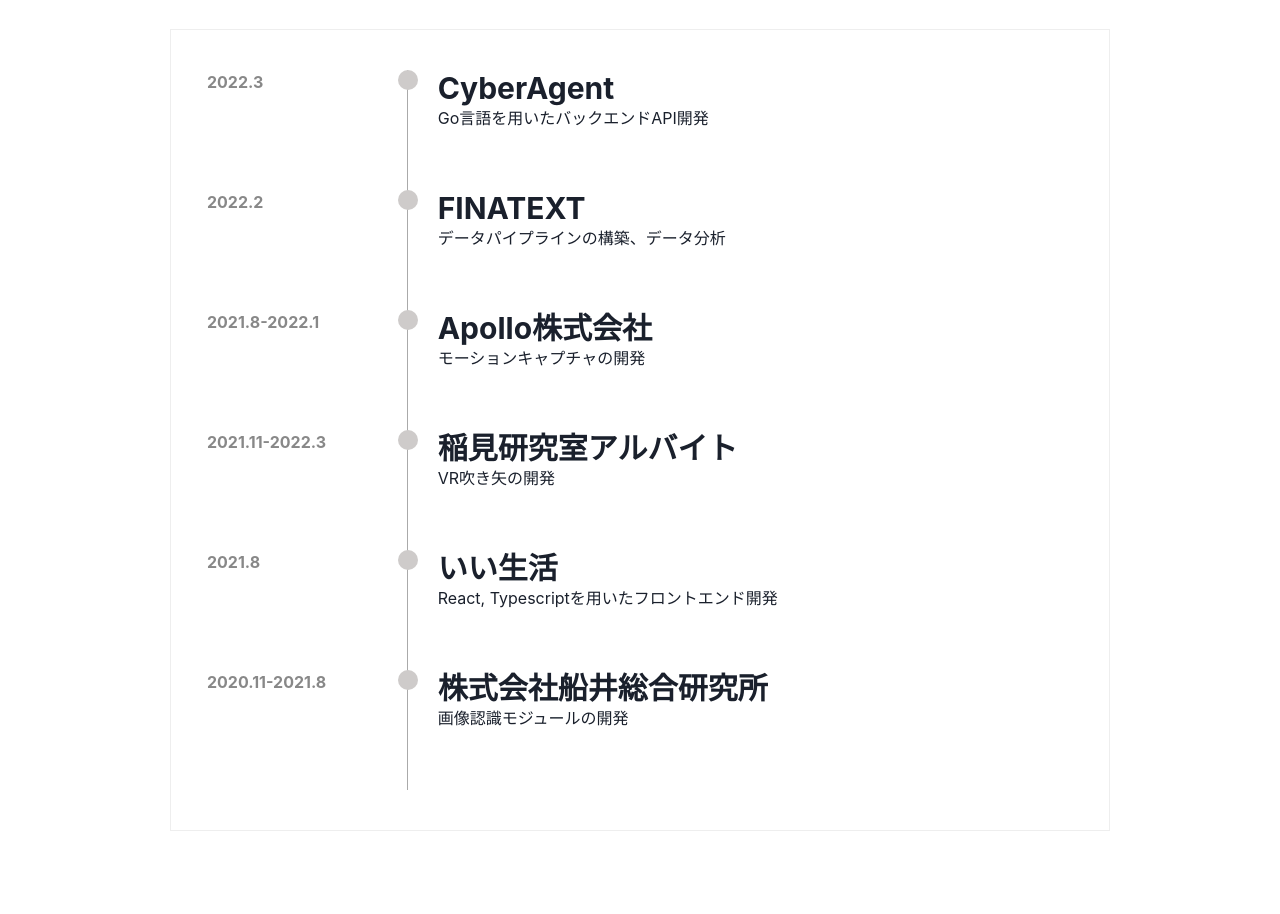
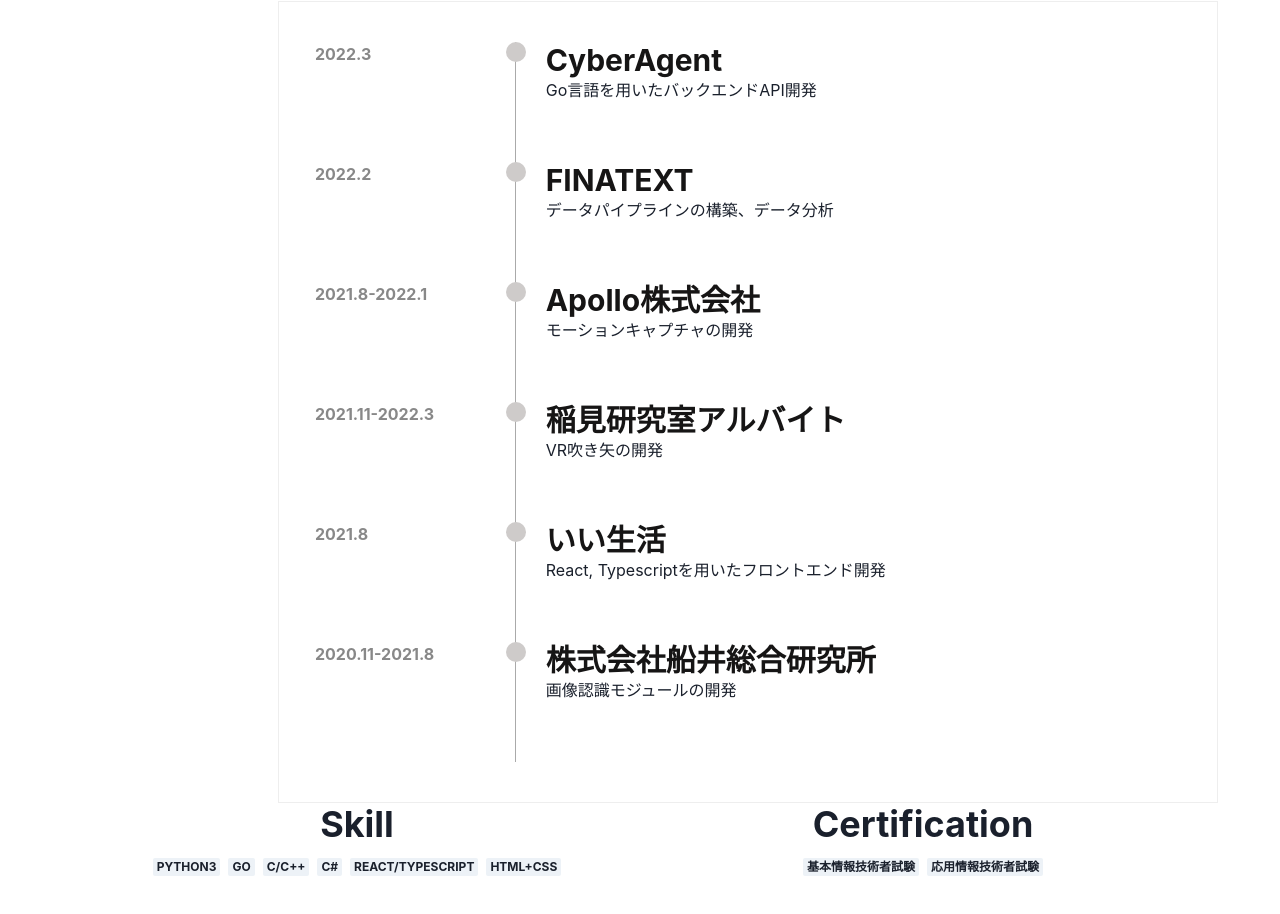
Before and after one commit to sh1n00/myportfolio, a Next.js app: page / in a window 1280 px wide. Shown: the part 484-1398 px from the top of the page. Built offline with nearby package versions, Linux system fonts and the light colour scheme.

Commit message:
Skill Certification　の追加

```diff
--- a/components/Career.tsx
+++ b/components/Career.tsx
@@ -1,4 +1,5 @@
 import { FC } from 'react'
+import Link from 'next/link'
 import {
   Text,
   Box,
@@ -51,7 +52,13 @@
     <ListItem className={styles.item}>
       <Box className={styles.date}>{date}</Box>
       <Box className={styles.content}>
-        <Heading size="lg">{title}</Heading>
+        <Link href={url}>
+          <a>
+            <Heading size="lg" className={styles.heading}>
+              {title}
+            </Heading>
+          </a>
+        </Link>
         <Text>{content}</Text>
       </Box>
     </ListItem>
--- /dev/null
+++ b/components/Skill.tsx
@@ -0,0 +1,36 @@
+import { Box, Flex, Heading, Badge } from '@chakra-ui/react'
+
+import styles from './skill.module.css'
+
+import { Program, Certification } from './data/SkillData'
+
+export const Skill = () => {
+  return (
+    <Flex align="center">
+      <Box width="50%" pl={10}>
+        <Heading textAlign="center" mb={2}>
+          Skill
+        </Heading>
+        <Box display="flex" justifyContent="center">
+          {Program.map((data, i) => (
+            <Badge key={i} className={styles.badge} m={1}>
+              {data}
+            </Badge>
+          ))}
+        </Box>
+      </Box>
+      <Box width="50%" pr={10}>
+        <Heading textAlign="center" mb={2}>
+          Certification
+        </Heading>
+        <Box display="flex" justifyContent="center">
+          {Certification.map((data, i) => (
+            <Badge key={i} className={styles.badge} m={1}>
+              {data}
+            </Badge>
+          ))}
+        </Box>
+      </Box>
+    </Flex>
+  )
+}
--- a/components/career.module.css
+++ b/components/career.module.css
@@ -1,7 +1,7 @@
 .timeline {
   width: 96%;
   max-width: 940px;
-  margin: 28px auto;
+  margin: 0px 28px auto auto;
   border: 1px solid #eeeeee;
 }
 
@@ -39,3 +39,14 @@
   color: #888888;
   border-radius: 10px;
 }
+
+.heading {
+  color: #161515;
+  text-decoration: none;
+  opacity: 1;
+  font-weight: bold;
+}
+
+.heading:hover {
+  opacity: 0.99;
+}
--- /dev/null
+++ b/components/data/SkillData.ts
@@ -0,0 +1,10 @@
+export const Program = [
+  'Python3',
+  'Go',
+  'C/C++',
+  'C#',
+  'React/TypeScript',
+  'HTML+CSS',
+]
+
+export const Certification = ['基本情報技術者試験', '応用情報技術者試験']
--- /dev/null
+++ b/components/skill.module.css
@@ -0,0 +1,8 @@
+.badge {
+  color: '#403f53';
+  background-color: '#f0f0f0';
+}
+
+.heading {
+  align: center;
+}
--- a/pages/index.tsx
+++ b/pages/index.tsx
@@ -4,12 +4,14 @@
 import { Profile } from '../components/Profile'
 import { Career } from '../components/Career'
 import { CareerData } from '../components/data/CareerData'
+import { Skill } from '../components/Skill'
 
 const Home: NextPage = () => {
   return (
     <Layout>
       <Profile></Profile>
       <Career careers={CareerData} />
+      <Skill />
     </Layout>
   )
 }
```
